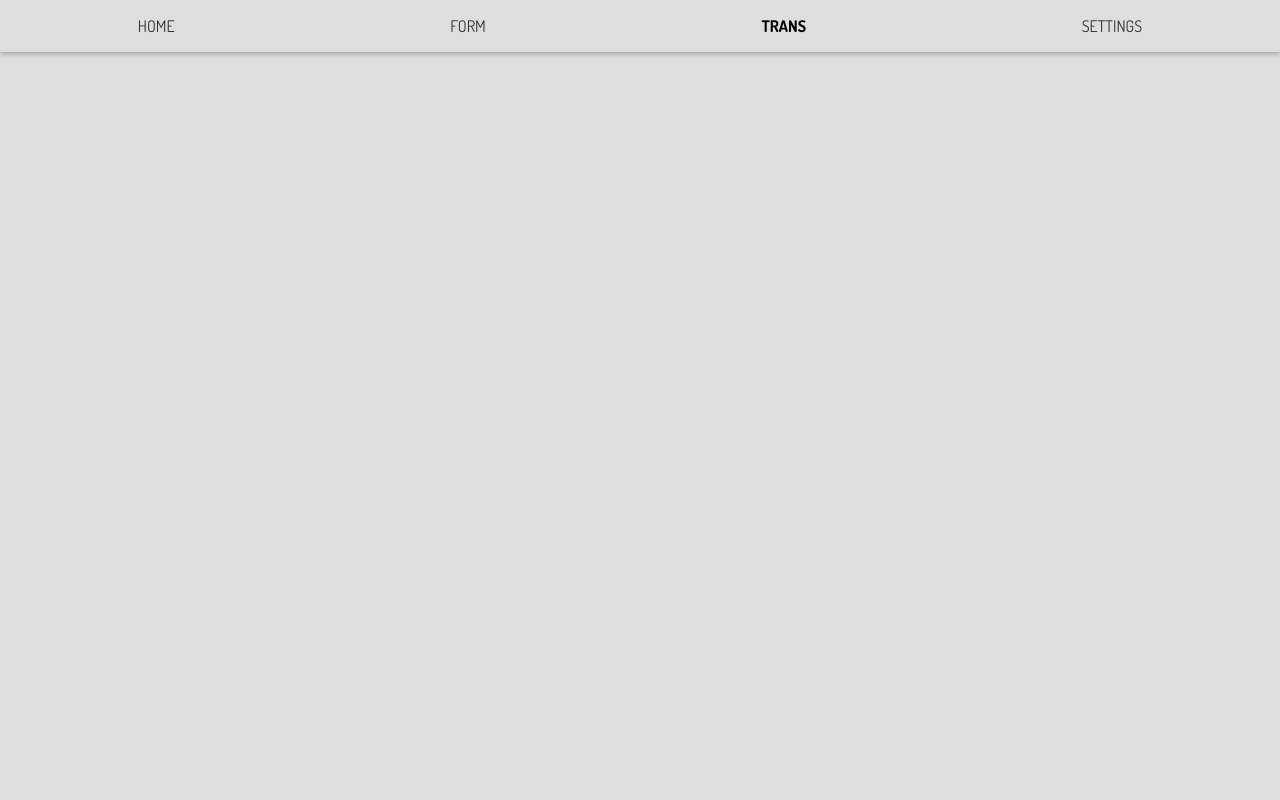
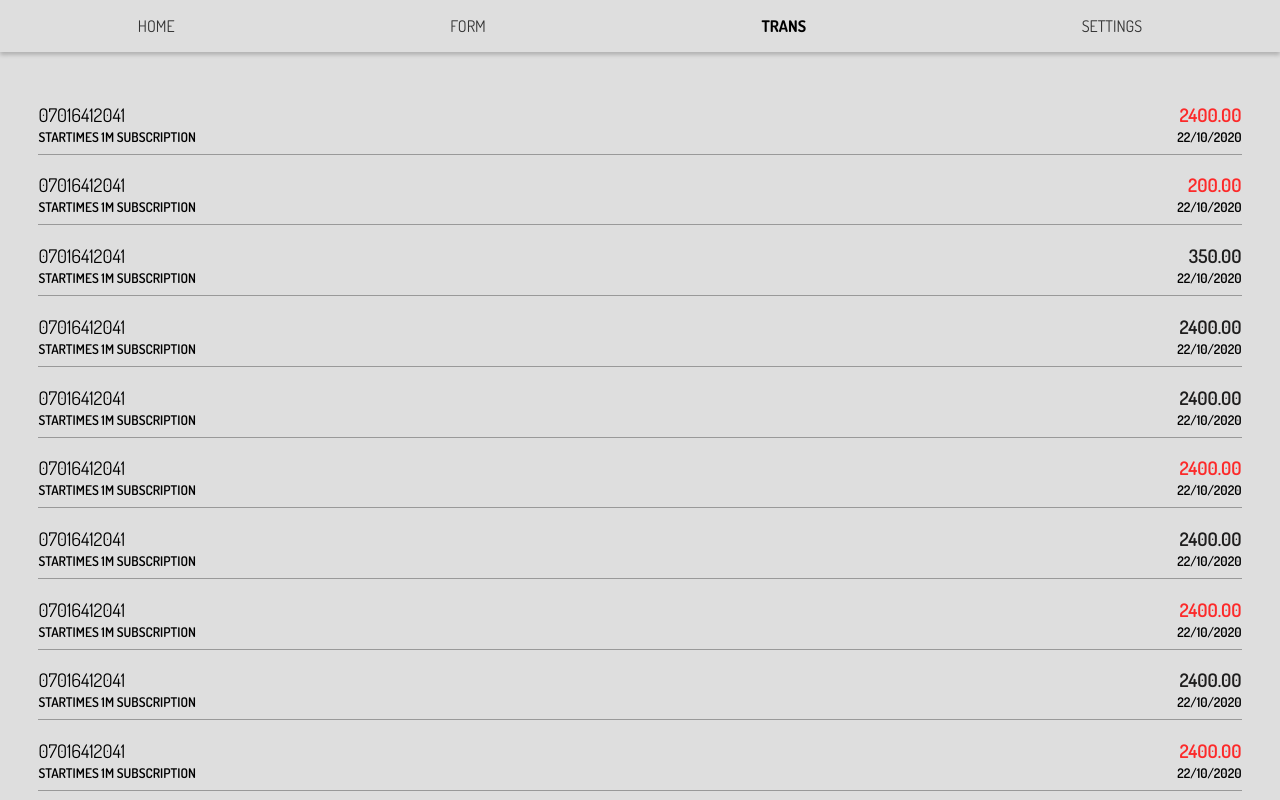
Before and after one commit to Qudusayo/debt_lab, a React (Create React App) app: page /transactions in a window 1280 px wide. Built offline with nearby package versions, Linux system fonts and the light colour scheme; the HTML template or start-up script is replaced by a standard one.

Commit message:
Completed Transactions test

```diff
--- a/src/App.js
+++ b/src/App.js
@@ -4,6 +4,7 @@
 import Navbar from "./Component/Navbar";
 import Home from "./Routes/Home/Home";
 import Form from './Routes/Form/Form'
+import Transaction from './Routes/Transactions/Transaction'
 
 class App extends Component {
     render() {
@@ -12,6 +13,7 @@
                 <Navbar />
                 <Route path="/" exact component={Home} />
                 <Route path="/form" exact component={Form} />
+                <Route path="/transactions" exact component={Transaction} />
             </>
         );
     }
--- /dev/null
+++ b/src/Routes/Transactions/Transaction.js
@@ -0,0 +1,116 @@
+import React, { Component } from "react";
+
+import styles from "./style.module.scss";
+
+class Transaction extends Component {
+    render() {
+        return (
+            <div className={styles.Transaction}>
+                <ul>
+                <li>
+                        <div>
+                            <h3>07016412041</h3>
+                            <span><small>STARTIMES 1M SUBSCRIPTION</small></span>
+                        </div>
+                        <div>
+                            <h3 className={styles.debit} >2400.00</h3>
+                            <span><small>22/10/2020</small></span>
+                        </div>
+                    </li>
+                    <li>
+                        <div>
+                            <h3>07016412041</h3>
+                            <span><small>STARTIMES 1M SUBSCRIPTION</small></span>
+                        </div>
+                        <div>
+                            <h3 className={styles.debit} >200.00</h3>
+                            <span><small>22/10/2020</small></span>
+                        </div>
+                    </li>
+                    <li>
+                        <div>
+                            <h3>07016412041</h3>
+                            <span><small>STARTIMES 1M SUBSCRIPTION</small></span>
+                        </div>
+                        <div>
+                            <h3 className={styles.debt} >350.00</h3>
+                            <span><small>22/10/2020</small></span>
+                        </div>
+                    </li>
+                    <li>
+                        <div>
+                            <h3>07016412041</h3>
+                            <span><small>STARTIMES 1M SUBSCRIPTION</small></span>
+                        </div>
+                        <div>
+                            <h3 className={styles.debt} >2400.00</h3>
+                            <span><small>22/10/2020</small></span>
+                        </div>
+                    </li>
+                    <li>
+                        <div>
+                            <h3>07016412041</h3>
+                            <span><small>STARTIMES 1M SUBSCRIPTION</small></span>
+                        </div>
+                        <div>
+                            <h3 className={styles.debt} >2400.00</h3>
+                            <span><small>22/10/2020</small></span>
+                        </div>
+                    </li>
+                    <li>
+                        <div>
+                            <h3>07016412041</h3>
+                            <span><small>STARTIMES 1M SUBSCRIPTION</small></span>
+                        </div>
+                        <div>
+                            <h3 className={styles.debit} >2400.00</h3>
+                            <span><small>22/10/2020</small></span>
+                        </div>
+                    </li>
+                    <li>
+                        <div>
+                            <h3>07016412041</h3>
+                            <span><small>STARTIMES 1M SUBSCRIPTION</small></span>
+                        </div>
+                        <div>
+                            <h3 className={styles.debt} >2400.00</h3>
+                            <span><small>22/10/2020</small></span>
+                        </div>
+                    </li>
+                    <li>
+                        <div>
+                            <h3>07016412041</h3>
+                            <span><small>STARTIMES 1M SUBSCRIPTION</small></span>
+                        </div>
+                        <div>
+                            <h3 className={styles.debit} >2400.00</h3>
+                            <span><small>22/10/2020</small></span>
+                        </div>
+                    </li>
+                    <li>
+                        <div>
+                            <h3>07016412041</h3>
+                            <span><small>STARTIMES 1M SUBSCRIPTION</small></span>
+                        </div>
+                        <div>
+                            <h3 className={styles.debt} >2400.00</h3>
+                            <span><small>22/10/2020</small></span>
+                        </div>
+                    </li>
+                    <li>
+                        <div>
+                            <h3>07016412041</h3>
+                            <span><small>STARTIMES 1M SUBSCRIPTION</small></span>
+                        </div>
+                        <div>
+                            <h3 className={styles.debit} >2400.00</h3>
+                            <span><small>22/10/2020</small></span>
+                        </div>
+                    </li>
+                </ul>
+            </div>
+        );
+    }
+}
+
+export default Transaction;
--- /dev/null
+++ b/src/Routes/Transactions/style.module.scss
@@ -0,0 +1,44 @@
+.Transaction {
+    ul {
+        padding-inline-start: 0;
+        list-style-type: none;
+        width: 94%;
+        margin: 0 auto;
+
+        li {
+            border-bottom: 1px solid #999999;
+            display: flex;
+            align-items: center;
+            justify-content: space-between;
+
+            div {
+                padding-bottom: 0.5em;
+
+                h3 {
+                    margin-bottom: 0;
+                    font-weight: 400;
+
+                    &.debt {
+                        color: rgb(31, 30, 30);
+                        text-align: right;
+                        font-weight: 600;
+                    }
+
+                    &.debit {
+                        color: rgb(252, 42, 42);
+                        font-weight: 600;
+                        text-align: right;
+                    }
+                }
+
+                span{
+                    font-weight: 600;
+
+                    &:nth-of-type(2){
+                        font-weight: 400 !important;
+                    }
+                }
+            }
+        }
+    }
+}
```
